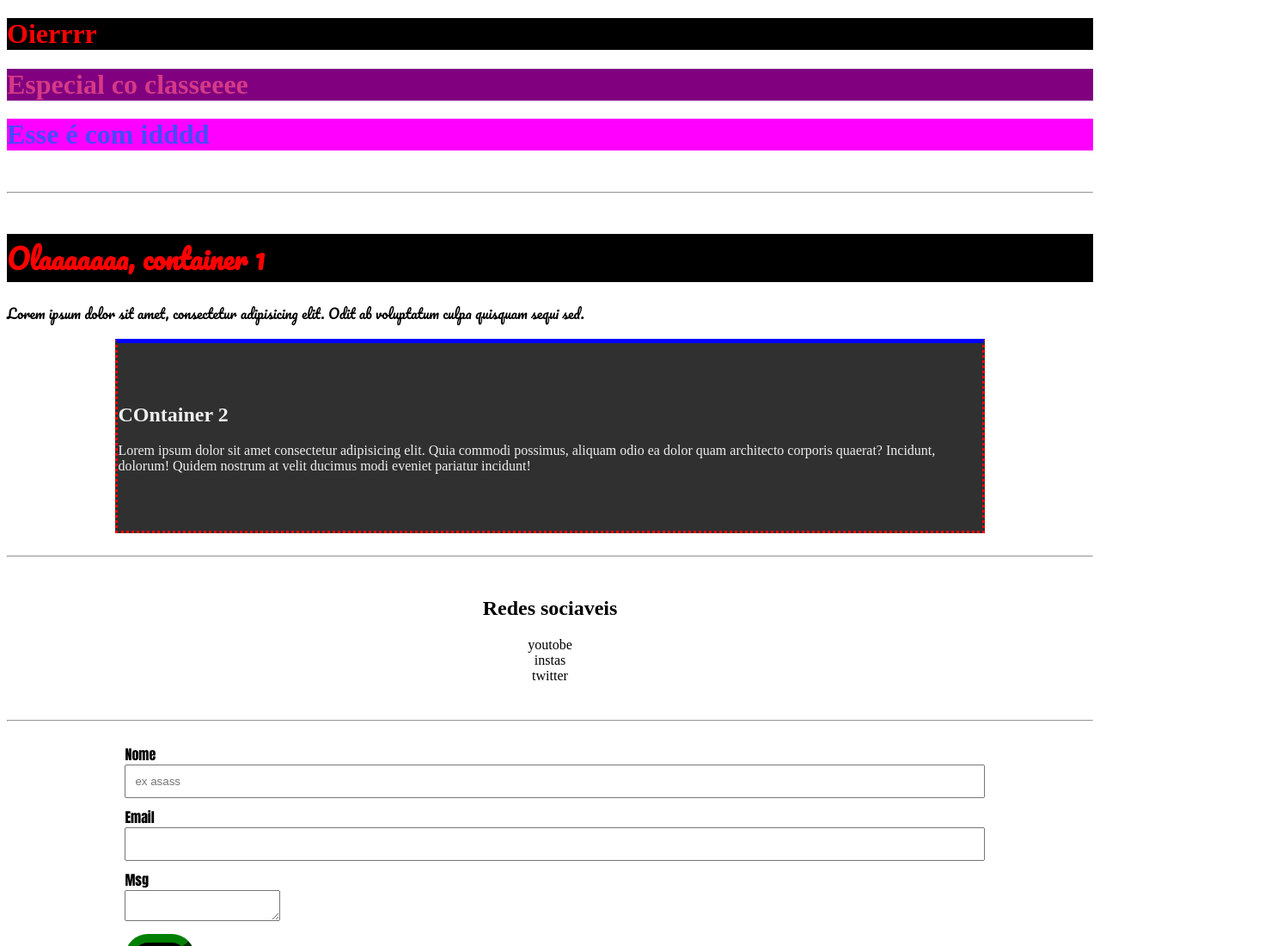
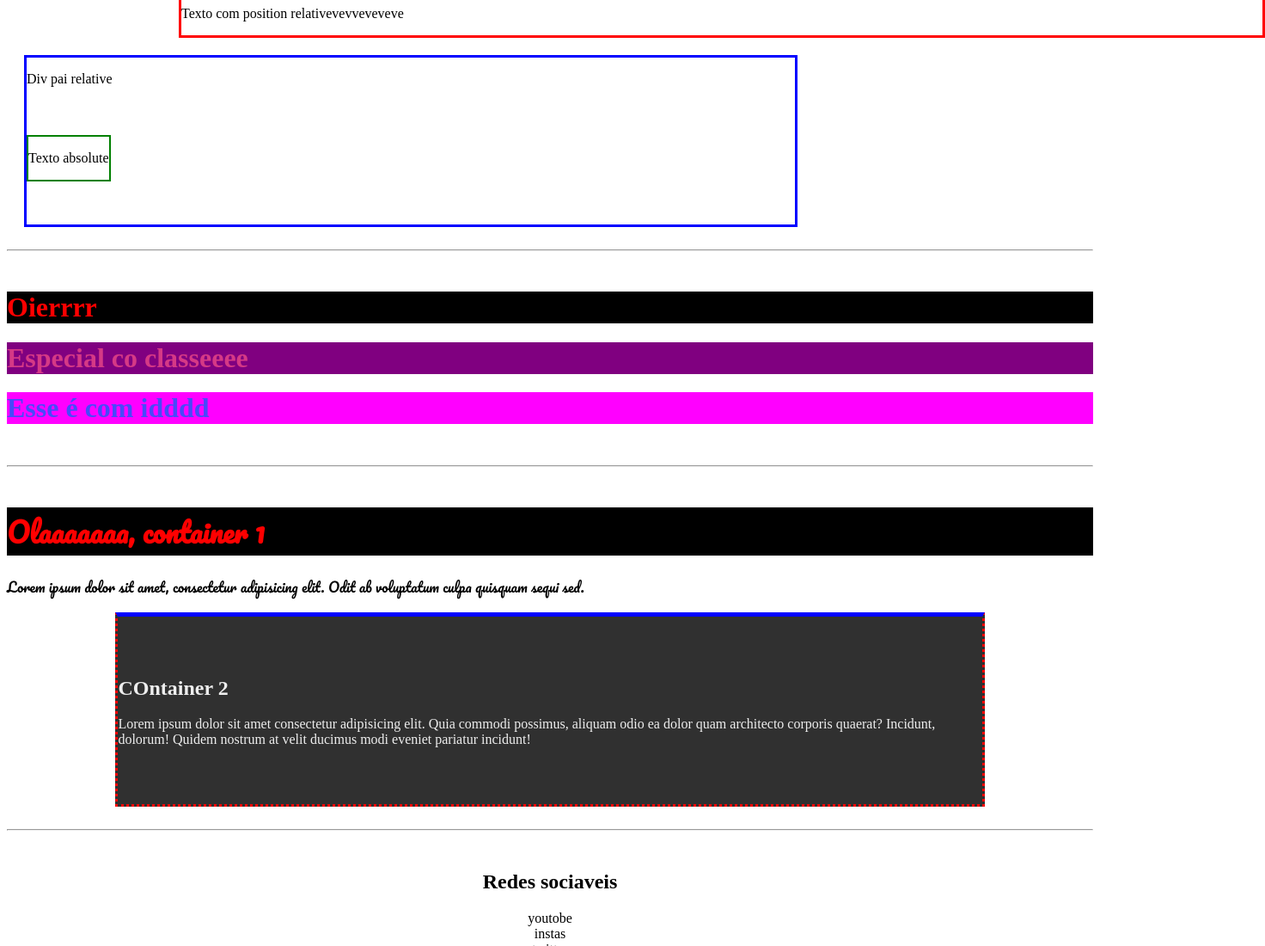
Before and after one commit to HahaAsan/Curso-CSS, a plain HTML site: page index.html in a window 1280 px wide. Shown: the top 1100 px of the page at 86% size, 1472 px wide, since content can reach past the window. Drawn offline with Linux system fonts and the light colour scheme.

Commit message:
positions relative e absolute(comecei a botar coisa nova na parte de cima da pagina

```diff
--- a/index.html
+++ b/index.html
@@ -14,7 +14,33 @@
 
     <body>
 
+        <!-- Position -->
+
+        <div class="div-relative">
+
+            <p>Texto com position relativevevveveveve</p>
+
+        </div>
+
+        <div class="relative-pai">
+
+            <p>Div pai relative</p>
+
+            <div class="div-absolute">
+                <p>Texto absolute</p>
+            </div>
+
+        </div>
+
+
+
+
+
+
+
         <!-- Cores -->
+
+        <br><hr><br>
 
         <h1>Oierrrr</h1>
 
--- a/styles.css
+++ b/styles.css
@@ -1,5 +1,39 @@
 * {
     box-sizing: border-box;
+}
+
+
+/* Position */
+
+.div-relative{
+
+    border: 3px solid red;
+
+    position: relative;
+    left: 200px;
+    bottom: 20px;
+
+
+}
+
+.relative-pai{
+
+    border: 3px solid blue;
+    position: relative;
+    height: 200px;
+    width: 900px;
+
+    left: 20px;
+
+}
+
+.div-absolute {
+
+    border: 2px solid green;
+
+    position: absolute;
+    top: 90px;
+
 }
 
 
```
